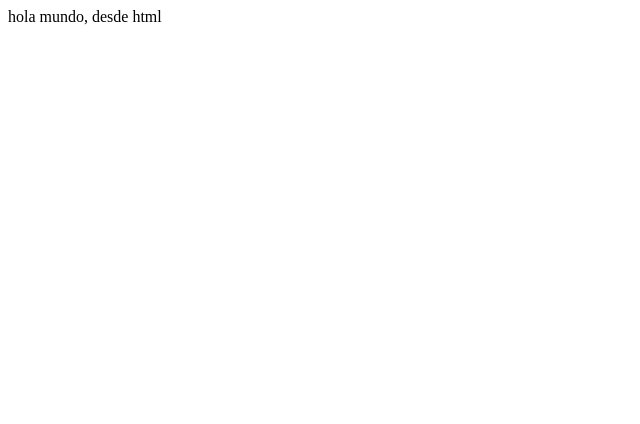
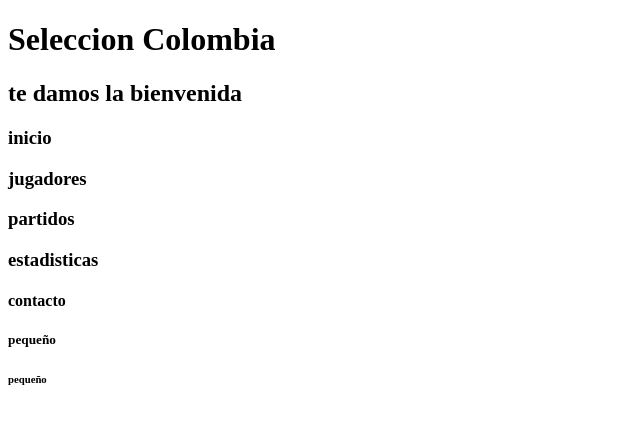
Before and after one commit to salvarez96/fullstack11, a plain HTML site: page index.html in a window 1280 px wide. Shown: the whole page, without its empty margins (0-640 px from the left). Drawn offline with Linux system fonts and the light colour scheme.

Commit message:
feat: heading and git ignore

```diff
--- a/index.html
+++ b/index.html
@@ -1,6 +1,27 @@
-<html>
-  <head></head>
-  <body>
-    hola mundo, desde html
-  </body>
+<!DOCTYPE html>
+<html lang="es">
+<head>
+  <meta charset="UTF-8">
+  <meta name="viewport" content="width=device-width, initial-scale=1.0">
+  <meta author="Santiago Bernal">
+  <link rel="icon" href="img/favicon.png" type="image/x-icon">
+
+  <title>Página de la seleccion Colombia</title>
+</head>
+<body>
+  <header>
+    <h1>Seleccion Colombia</h1>
+    <h2>te damos la bienvenida</h2>
+    <h3>inicio</h3>
+    <h3>jugadores</h3>
+    <h3>partidos</h3>
+    <h3>estadisticas</h3>
+    <h4>contacto</h4>
+    <h5>pequeño</h5>
+    <h6>pequeño</h6>
+
+  </header>
+  <main></main>
+  <footer></footer>
+</body>
 </html>
```
Also changed, not shown: img/favicon.png (added), 1 other file.
